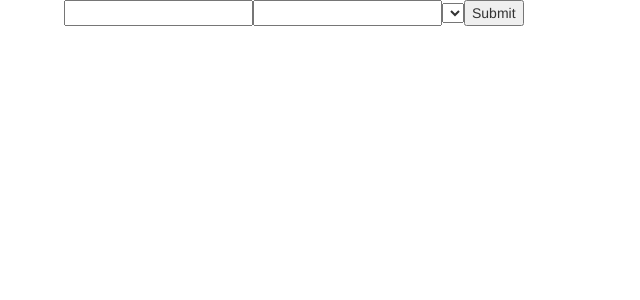
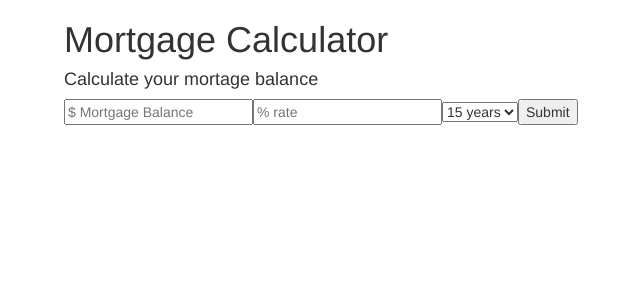
Before and after one commit to juliechawn/react-mortgage-calculator, a React app: page / in a window 1280 px wide. Shown: the top 300 px of the page, without its empty margins (6-646 px from the left). Built offline with nearby package versions, Linux system fonts and the light colour scheme.

Commit message:
third commit

```diff
--- a/package.json
+++ b/package.json
@@ -22,6 +22,7 @@
     "morgan": "^1.8.1",
     "nightmare": "^2.10.0",
     "nightmare-react-utils": "^1.0.4",
+    "prop-types": "^15.6.1",
     "react": "^15.3.2",
     "react-dom": "^15.3.2",
     "serve-favicon": "^2.0.1",
--- a/src/js/app.jsx
+++ b/src/js/app.jsx
@@ -1,30 +1,50 @@
 import React from 'react';
 
 export default class App extends React.Component {
-  // JS for calculation - 3 function
-  constructor(props) {
-    super(props);
+  constructor() {
+    super();
+    // getinitialState
     this.state = {
-  //     balance: props.initialBalance
-  //     rate: props.initialRate
-  //     term: props.initialTerm
+      inputs: {},
+      output: '',
+    };
+    this.updateInputs = this.updateInputs.bind(this);
+  }
+  updateInputs(event) {
+    event.preventDefault();
+    // update state
+    console.log('inputs updated');
+    const inputs = {
+      balance: this.balance.value,
+      rate: this.rate.value,
+      term: this.term.value,
+    };
+    this.setState({ inputs });
+    console.log(inputs);
+    this.form.reset();
+  }
+  calcuate(balance, rate, term) {
+    const payment = balance[rate(1 + term)];
+    console.log(payment);
+  };
 
-    };
-  }
-// constructor method to initialize the state of app - property for each input field to set initial values - HTML add value attribute to each editable input
-// function update state values when input changes - use event binding - HTML add onChange event
 // calculation function for mortgage payment - set state to bind result to "output" - func has 4 parameters (balance, rate, term, period)- HTML add onClick event calls calculate function
   render() {
     return (
-      <div className='container'>
-        <input className='balance' type='number' />
-        <input className='rate' type='number' />
-        <select className='term'> 15, 30 </select>
-        <button className='submit'> Submit </button>
-        <div className='output' />
-      </div>
+      <form onSubmit={ this.updateInputs } ref={ (input) => { this.form = input; } }className='form-horizontal'>
+        <div className='container'>
+          <h1>Mortgage Calculator</h1>
+          <h4>Calculate your mortage balance</h4>
+          <input ref={ (input) => { this.balance = input; } } id='number' name='balance' type='number' placeholder='$ Mortgage Balance' />
+          <input ref={ (input) => { this.rate = input; } } id='number' name='rate' type='number' step='0.01' placeholder='% rate' />
+          <select ref={ (input) => { this.term = input; } } name='term' >
+            <option value='15'> 15 years </option>
+            <option value='30'> 30 years </option>
+          </select>
+          <button type='submit' name='submit' > Submit </button>
+          <div ref={ (output) => { this.output = output; } } />
+        </div>
+      </form>
     );
   }
-}
-
-//{props.balance}
+  }
```
Also changed, not shown: 1 other file (tests, documents, lock files or other folders).
